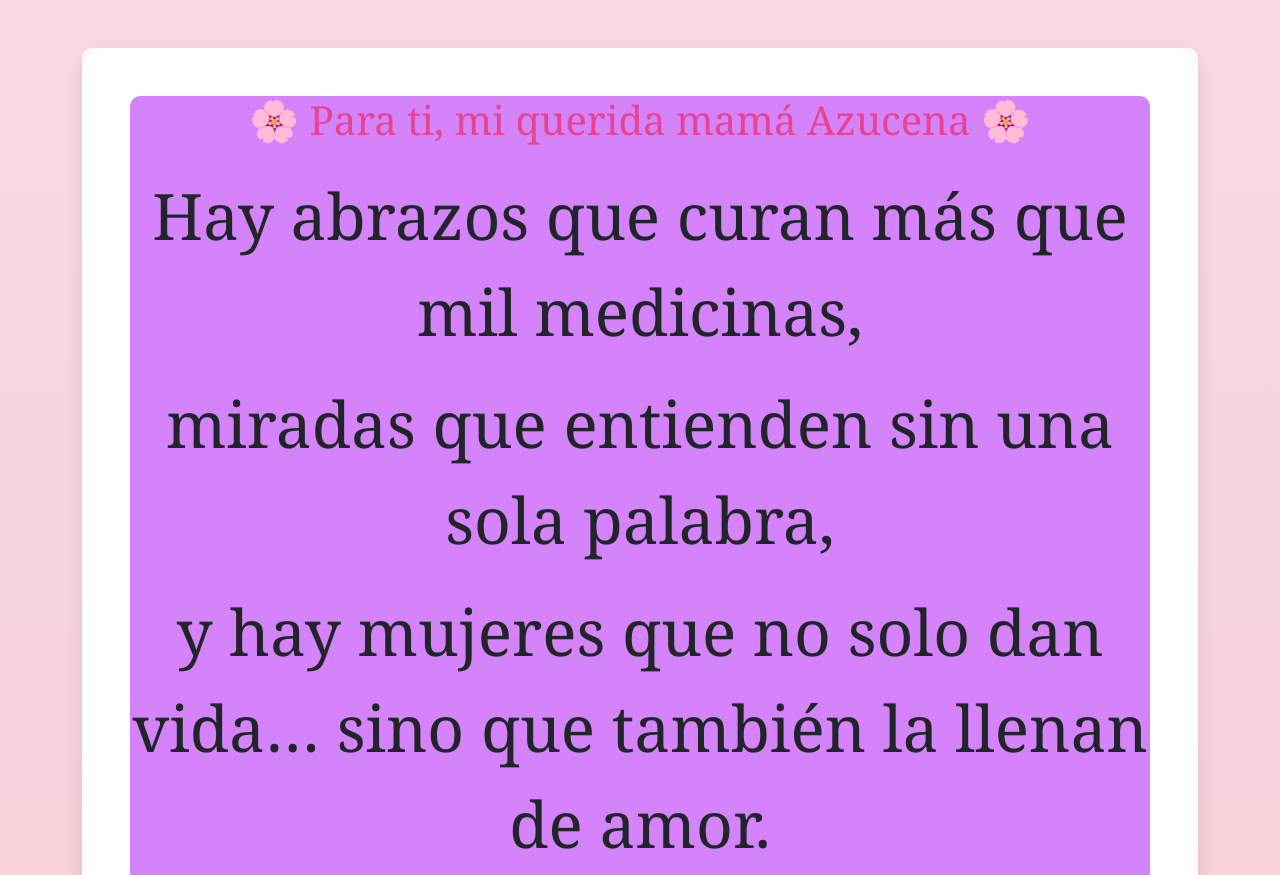
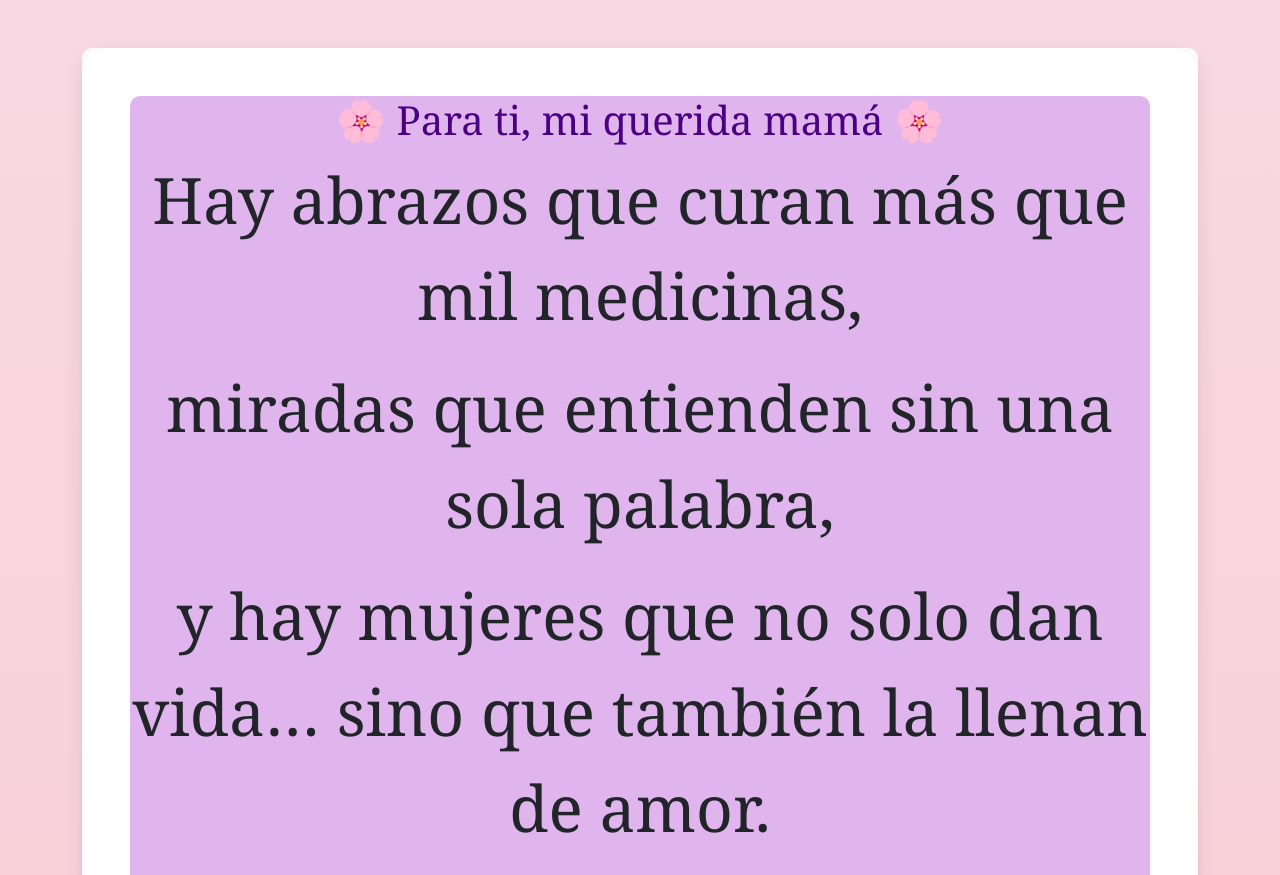
Before and after one commit to VladimirDiazContreras/ma, a plain HTML site: page index2.html in a window 1280 px wide. Shown: the top 875 px of the page. Drawn offline with nearby package versions, Linux system fonts and the light colour scheme.

Commit message:
feat: :sparkles: update the index's, style's and script's of day 15

```diff
--- a/index2.html
+++ b/index2.html
@@ -14,14 +14,14 @@
       border: none;
       border-radius: 25px;
       box-shadow: 0 6px 20px rgba(0,0,0,0.1);
-      background-color: #e84393;
+      background-color: #e0b5ee;
     }
     .heart {
-      color: #e84393;
+      color: #e0b5ee;
     }
     .letter {
       font-size: 70vw;
-      background-color: #d583fb;
+      background-color: #e0b5ee;
       border-radius: 10px;
     }
     p{
@@ -33,12 +33,15 @@
       height: 70vw;
     }
     .th{
-      background-color: #d583fb;
+      background-color: #e0b5ee;
       border-radius: 10px;
     }
     .prb{
       background-color: #ffffff;
       border-radius: 10px;
+    }
+    .tit{
+      color: indigo;
     }
 
 
@@ -51,7 +54,7 @@
   <div class="prb">
     <div class="card p-5 text-center bg-white">
       <div class="th">
-        <h1 class="heart mb-4">🌸 Para ti, mi querida mamá Azucena 🌸</h1>
+        <h1 class="tit" >🌸 Para ti, mi querida mamá  🌸</h1>
 
         <div class="letter">
       <p>Hay abrazos que curan más que mil medicinas,</p>
```
